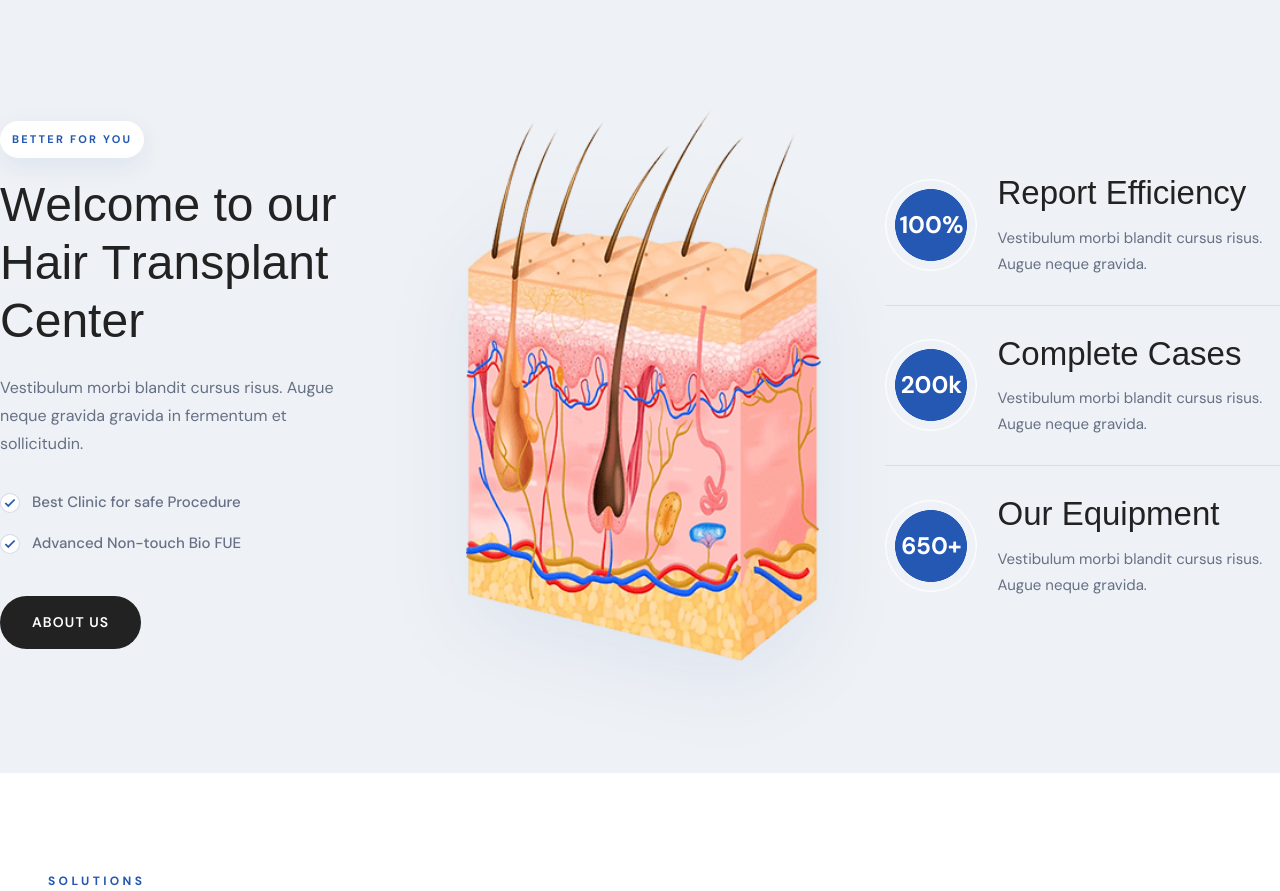
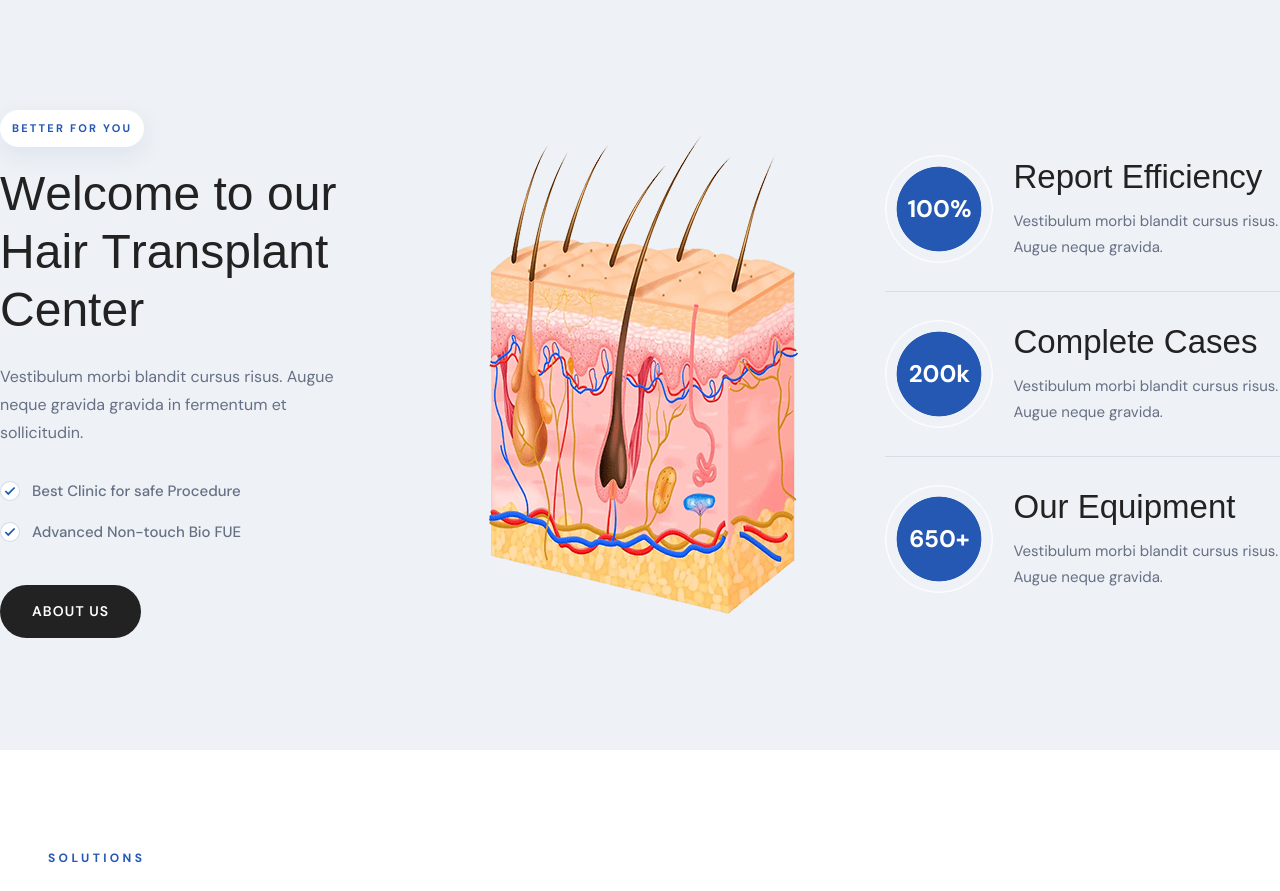
Before and after one commit to dominicnaatey/hair-transplant, a Next.js app: page / in a window 1280 px wide. Shown: the part 1069-1960 px from the top of the page. Built offline with nearby package versions, Linux system fonts and the light colour scheme; a web font is replaced by a local one.

Commit message:
refactor(WelcomeSection): clean up styling classes

```diff
--- a/components/WelcomeSection.tsx
+++ b/components/WelcomeSection.tsx
@@ -63,7 +63,7 @@ export default function WelcomeSection() {
             </div>
 
             <p
-              className="mb-8 max-w-[360px]"
+              className="mb-8 max-w-90"
               style={{ color: '#667085', fontSize: 16, lineHeight: '28px' }}
             >
               Vestibulum morbi blandit cursus risus. Augue neque gravida
@@ -80,7 +80,7 @@ export default function WelcomeSection() {
                   className="flex items-center gap-3"
                   style={{ color: '#667085', fontSize: 15, fontWeight: 500 }}
                 >
-                  <span className="flex h-5 w-5 flex-shrink-0 items-center justify-center rounded-full border border-[#2458B3]/20 bg-white">
+                  <span className="flex h-5 w-5 shrink-0 items-center justify-center rounded-full border border-[#2458B3]/20 bg-white">
                     <CheckIcon className="h-3.5 w-3.5 text-[#2458B3]" />
                   </span>
                   {item}
@@ -94,13 +94,13 @@ export default function WelcomeSection() {
           </div>
 
           <div className="flex justify-center lg:justify-center">
-            <div className="relative w-full max-w-[310px] lg:max-w-[360px] xl:max-w-[390px]">
+            <div className="relative w-full max-w-77 md:max-w-77.25">
               <Image
                 src="/images/home2-about-img.png"
                 alt="Hair follicle skin anatomy illustration"
                 width={309}
-                height={495}
-                className="h-auto w-full object-contain drop-shadow-[0_24px_40px_rgba(36,88,179,0.08)]"
+                height={480}
+                className="h-auto w-full object-contain"
                 priority
               />
             </div>
@@ -113,7 +113,7 @@ export default function WelcomeSection() {
                 className="flex items-center gap-5 border-b border-[#D8DEE8] pb-7 last:border-b-0 last:pb-0"
               >
                 <div
-                  className="flex h-[92px] w-[92px] flex-shrink-0 items-center justify-center rounded-full border border-white bg-transparent shadow-[inset_0_0_0_1px_rgba(255,255,255,0.35)]"
+                  className="flex h-27 w-27 shrink-0 items-center justify-center rounded-full border border-white bg-transparent shadow-[inset_0_0_0_1px_rgba(255,255,255,0.35)]"
                   style={{
                     background:
                       'radial-gradient(circle at center, #2458B3 0 56%, transparent 57%)',
@@ -138,7 +138,7 @@ export default function WelcomeSection() {
                   </div>
                 </div>
 
-                <div className="max-w-[290px]">
+                <div className="max-w-72.5">
                   <h5
                     style={{
                       fontFamily: 'var(--font-chivo), Chivo, serif',
```
